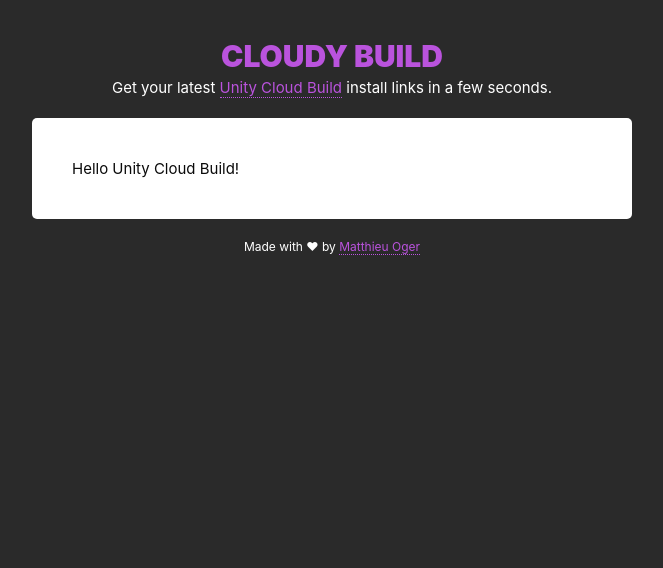
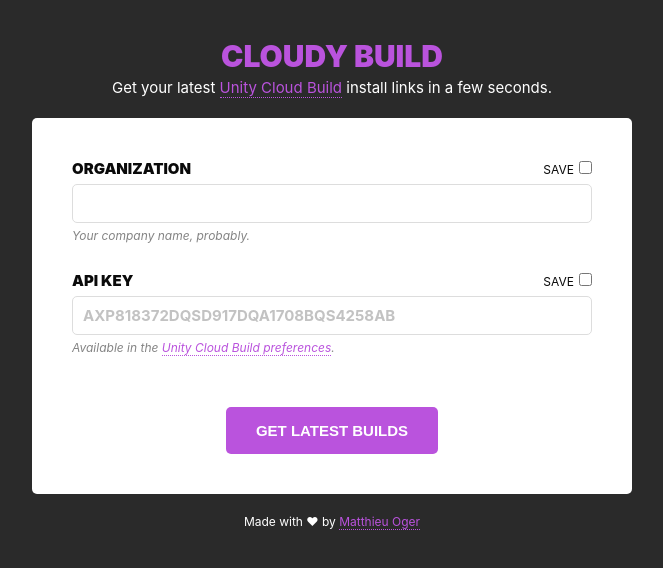
Before and after one commit to solarsailer/cloudy-build, a Next.js app: page / in a window 1280 px wide. Shown: the top 568 px of the page, without its empty margins (308-971 px from the left). Built offline with nearby package versions, Linux system fonts and the light colour scheme.

Commit message:
Add inert fields to index

```diff
--- a/pages/index.tsx
+++ b/pages/index.tsx
@@ -1,7 +1,33 @@
-import styled from 'styled-components'
+import Field from '../components/Field'
+import Button from '../components/Button'
 
 // -------------------------------------------------------------
 // Components.
 // -------------------------------------------------------------
 
-export default () => <p>Hello Unity Cloud Build!</p>
+export default () => (
+  <div id="get-latest-builds">
+    <form>
+      <Field id="org" description="Your company name, probably.">
+        Organization
+      </Field>
+
+      <Field
+        id="key"
+        placeholder="axp818372dqsd917dqa1708bqs4258ab"
+        description={
+          <>
+            Available in the{' '}
+            <a href="https://developer.cloud.unity3d.com/preferences/">
+              Unity Cloud Build preferences
+            </a>.
+          </>
+        }
+      >
+        API Key
+      </Field>
+    </form>
+
+    <Button type="submit">Get Latest Builds</Button>
+  </div>
+)
```
